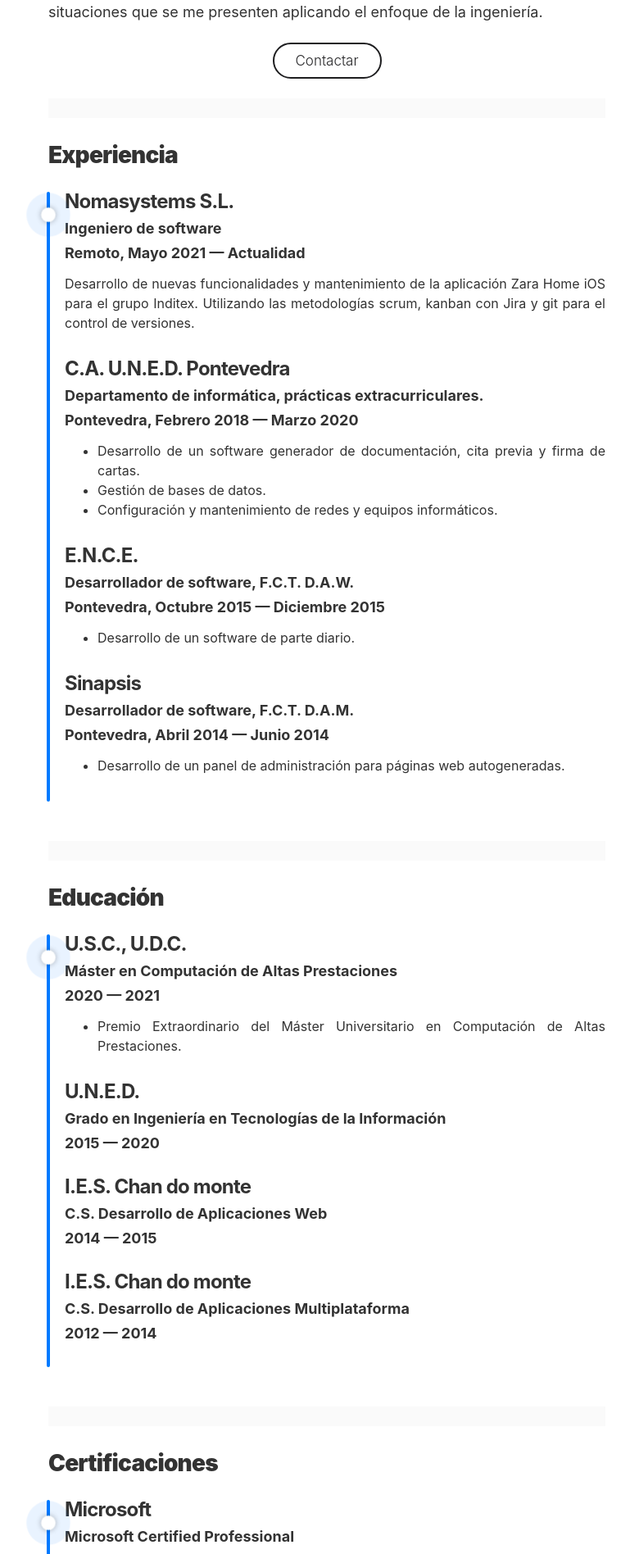
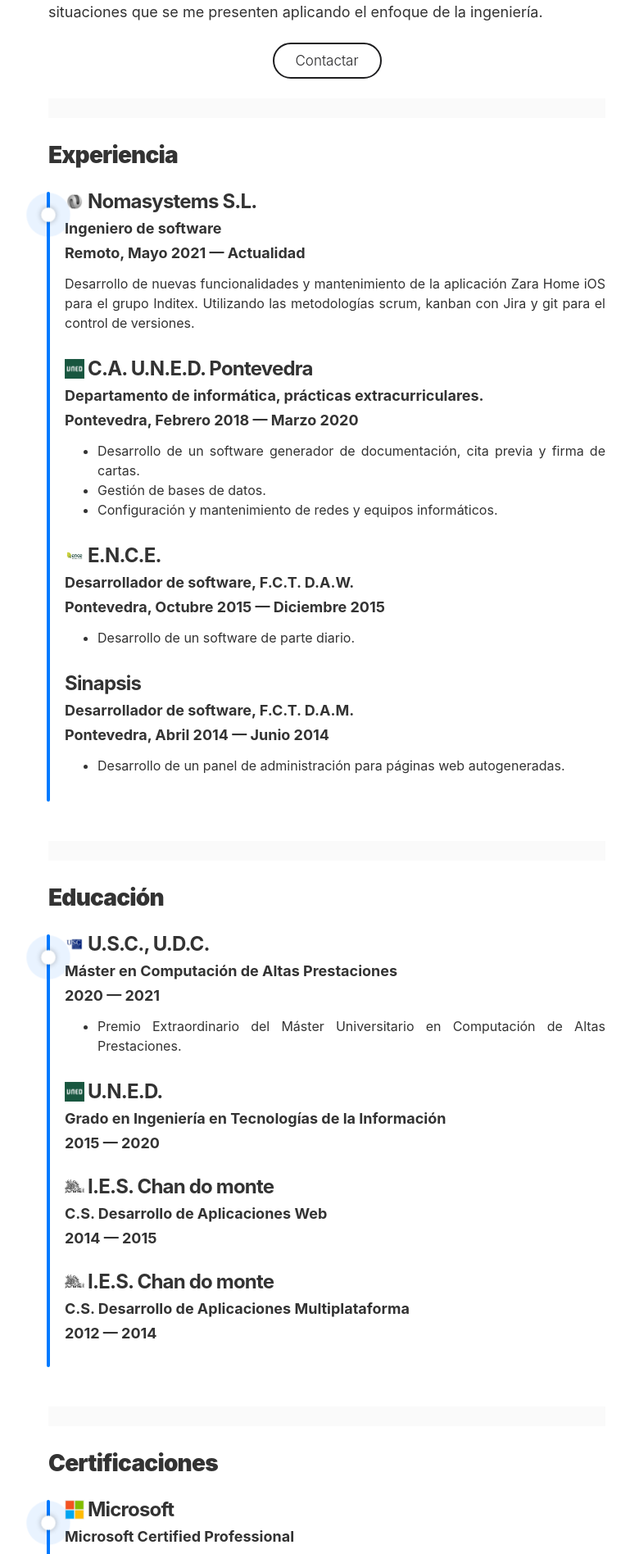
Before and after one commit to obocat/daniel_toranzo_perez, a Jekyll site: the page built from index.html, in a window 1280 px wide. Shown: the part 362-2258 px from the top of the page at 82% size, without its empty margins (241-1010 px from the left). Built offline with Jekyll 4.4.1, drawn with Linux system fonts in a browser that asks for light colours.

Commit message:
feat: resume icons added

```diff
--- a/_data/certifications.yml
+++ b/_data/certifications.yml
@@ -2,11 +2,14 @@
 - name: Microsoft Certified Professional
   recognizedBy: Microsoft
   year: 2014
+  icon: microsoft.png
 
 - name: Microsoft Specialist, Programming in HTML5 with JavaScript and CSS3
   recognizedBy: Microsoft
   year: 2014
+  icon: microsoft.png
 
 - name: Microsoft Specialist, Server Virtualization with Windows Server Hyper-V and System Center
   recognizedBy: Microsoft
   year: 2014
+  icon: microsoft.png
--- a/_data/education.yml
+++ b/_data/education.yml
@@ -4,15 +4,19 @@
   year: 2020 &mdash; 2021
   awards:
     - award: Premio Extraordinario del Máster Universitario en Computación de Altas Prestaciones.
+  icon: usc.jpg
 
 - degree: Grado en Ingeniería en Tecnologías de la Información
   uni: U.N.E.D.
   year: 2015 &mdash; 2020
+  icon: uned.jpg
 
 - degree: C.S. Desarrollo de Aplicaciones Web
   uni: I.E.S. Chan do monte
   year: 2014 &mdash; 2015
+  icon: chandomonte.png
 
 - degree: C.S. Desarrollo de Aplicaciones Multiplataforma
   uni: I.E.S. Chan do monte
   year: 2012 &mdash; 2014
+  icon: chandomonte.png
--- a/_data/experience.yml
+++ b/_data/experience.yml
@@ -3,16 +3,19 @@
   position: Ingeniero de software
   duration: Remoto, Mayo 2021 &mdash; Actualidad
   summary: Desarrollo de nuevas funcionalidades y mantenimiento de la aplicación Zara Home iOS para el grupo Inditex. Utilizando las metodologías scrum, kanban con Jira y git para el control de versiones.
+  icon: nomasystems.jpg
 
 - company: C.A. U.N.E.D. Pontevedra
   position: Departamento de informática, prácticas extracurriculares.
   duration: Pontevedra, Febrero 2018 &mdash; Marzo 2020
   summary: <ul class="resume-item-list"><li>Desarrollo de un software generador de documentación, cita previa y firma de  cartas.</li><li>Gestión de bases de datos.</li><li>Configuración y mantenimiento de redes y equipos informáticos.</li></ul>
+  icon: uned.jpg
 
 - company: E.N.C.E.
   position: Desarrollador de software, F.C.T. D.A.W.
   duration: Pontevedra, Octubre 2015 &mdash; Diciembre 2015
   summary: <ul class="resume-item-list"><li>Desarrollo de un software de parte diario.</li></ul>
+  icon: ence.jpg
 
 - company: Sinapsis
   position: Desarrollador de software, F.C.T. D.A.M.
--- a/_layouts/resume.html
+++ b/_layouts/resume.html
@@ -62,7 +62,18 @@
             <div style="width: calc(100% - 20px);">
               {% for element in section %}
                 <div class="resume-item scrollFade">
-                  <h3 class="resume-item-title">{{ element.recognizedBy }} {{ element.uni }} {{ element.company }}</h3>
+                  {% if element.icon %}
+                    <div style="display: flex;">
+                      <div style="width: 28px; height: 24px; ">
+                        <img style="object-fit: cover; width: 24px; height: 24px" src="images/icons/{{ element.icon }}"/>
+                      </div>
+                      <div style="width: calc(100% - 28px);">
+                        <h3 class="resume-item-title">{{ element.recognizedBy }} {{ element.uni }} {{ element.company }}</h3>
+                      </div>
+                    </div>
+                  {% else %}
+                    <h3 class="resume-item-title">{{ element.recognizedBy }} {{ element.uni }} {{ element.company }}</h3>
+                  {% endif %}
                   <h4 class="resume-item-details group">{{ element.name }} {{ element.degree }} {{ element.position }}</h4>
                   <h4 class="resume-item-details group">{{ element.year }} {{ element.duration}} </h4>
                   <ul class="resume-item-list">
```
Also changed, not shown: images/icons/chandomonte.png (added), images/icons/ence.jpg (added), images/icons/microsoft.png (added), images/icons/nomasystems.jpg (added), images/icons/uned.jpg (added), images/icons/usc.jpg (added).
